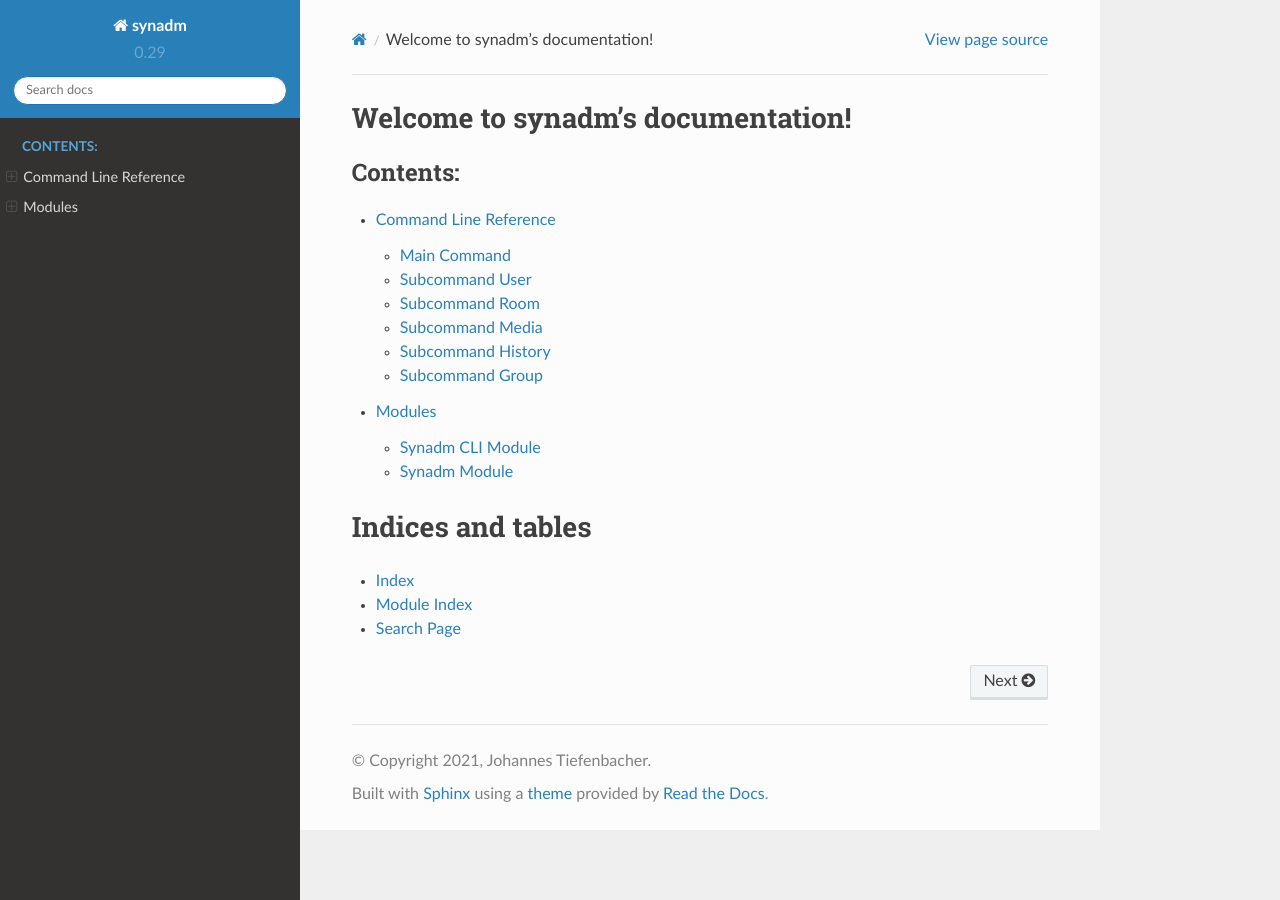
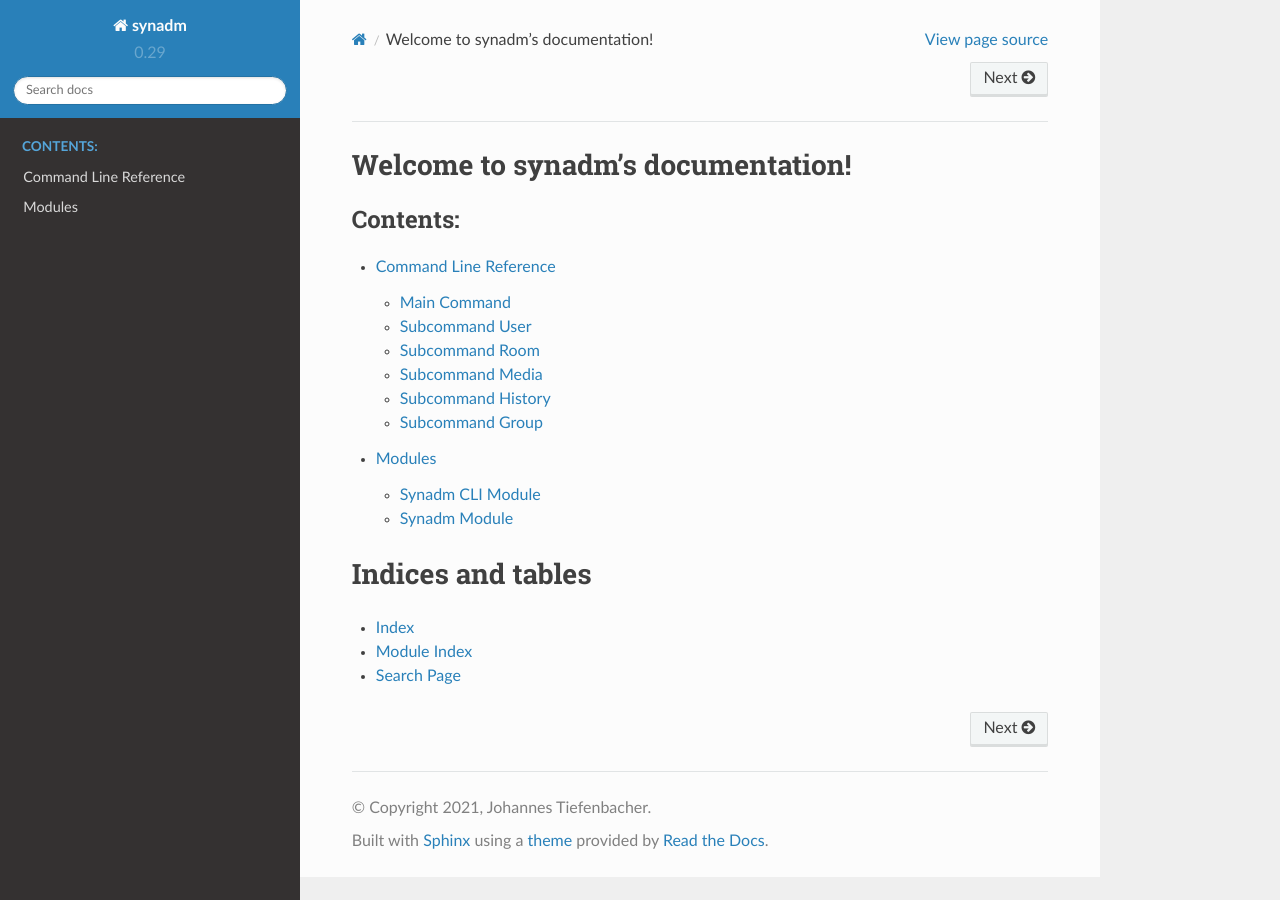
Before and after one commit to JOJ0/synadm, a Sphinx documentation site: the page built from doc/source/index.rst, in a window 1280 px wide. Built offline with Sphinx 7.4.7 and the Read the Docs theme 2.0.0, drawn with Linux system fonts in a browser that asks for light colours; pages that are not in the unit, such as notebooks, are missing from menus.

Commit message:
sphinx: play around with html_theme_options

```diff
--- a/doc/source/conf.py
+++ b/doc/source/conf.py
@@ -69,7 +69,9 @@
 
 html_theme_options = {
     'collapse_navigation': False,
-    'navigation_depth': 6,
+    'navigation_depth': 1,
+    'sticky_navigation': False,
+    'prev_next_buttons_location': 'both'
 }
 
 
```
